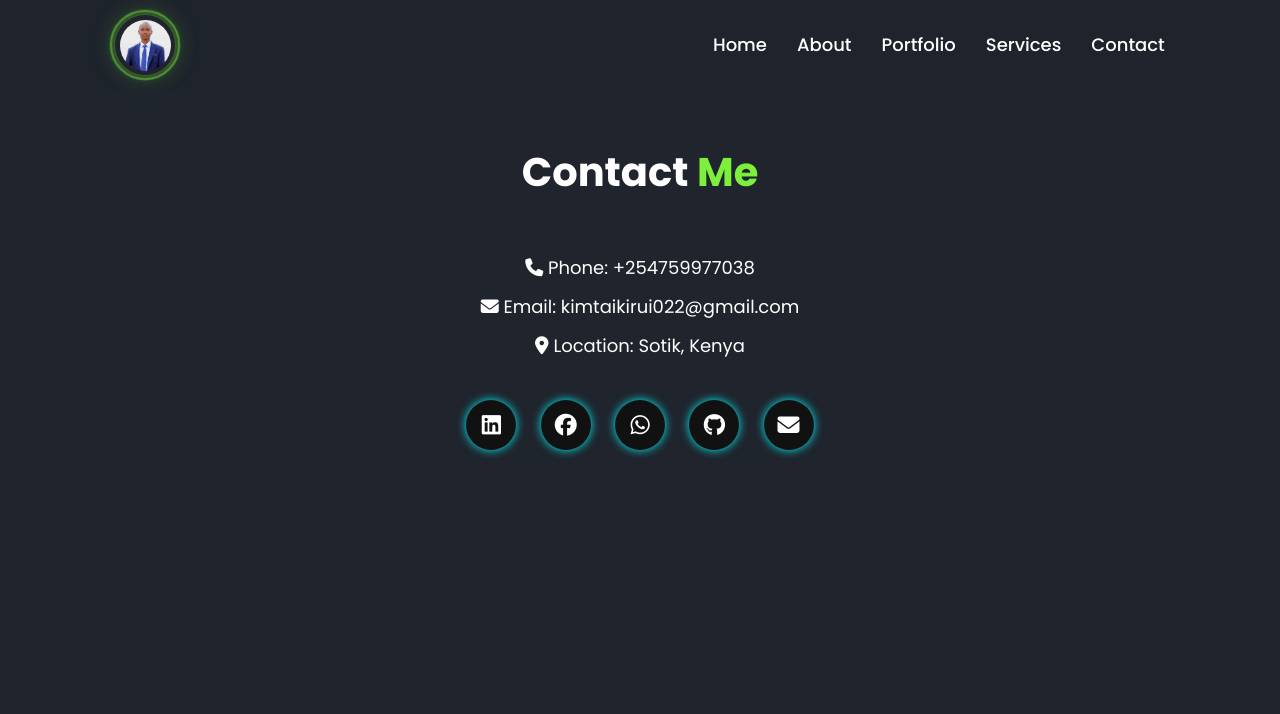
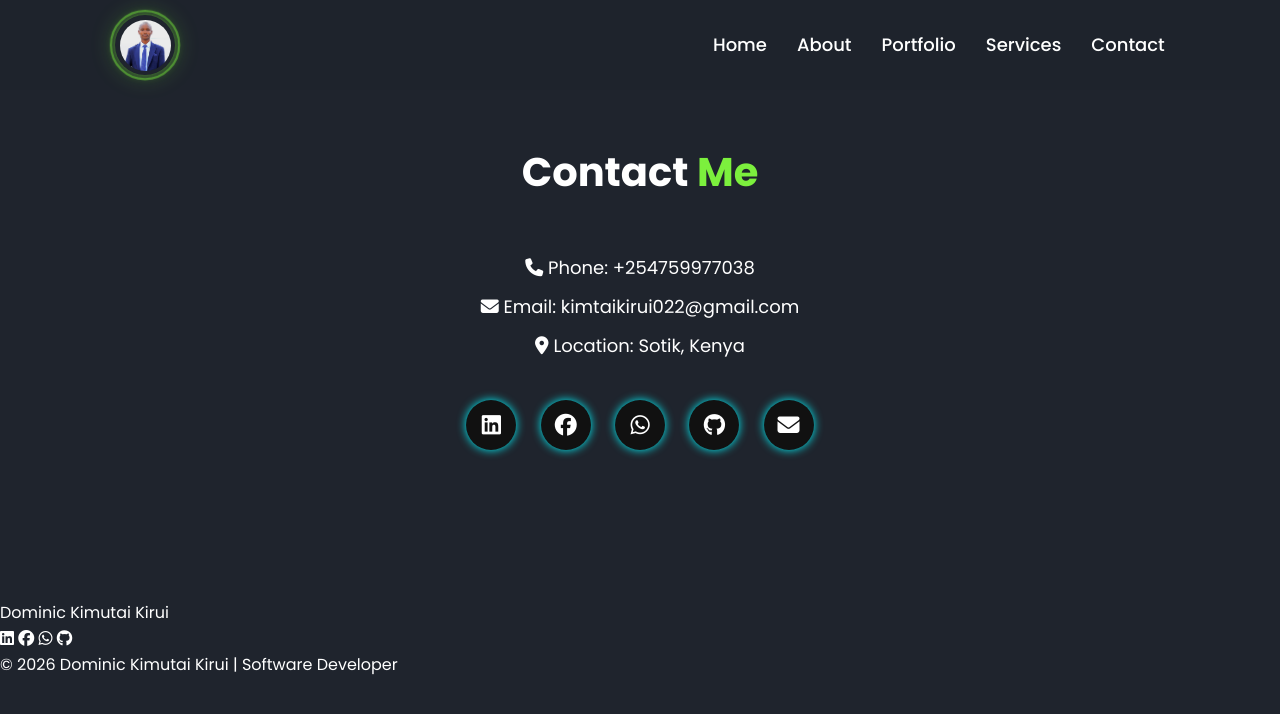
Before and after one commit to Dommy035/kirui-portfolio, a plain HTML site: page contact.html in a window 1280 px wide. Drawn offline with Linux system fonts and the light colour scheme.

Commit message:
contacts

```diff
--- a/contact.html
+++ b/contact.html
@@ -66,5 +66,38 @@
 
 </section>
 
+  <footer class="footer">
+
+<div class="footer-container">
+
+<p class="footer-name">Dominic Kimutai Kirui</p>
+
+<div class="footer-social">
+
+<a href="https://www.linkedin.com/" target="_blank">
+<i class="fab fa-linkedin"></i>
+</a>
+
+<a href="https://www.facebook.com/" target="_blank">
+<i class="fab fa-facebook"></i>
+</a>
+
+<a href="https://wa.me/254759977038" target="_blank">
+<i class="fab fa-whatsapp"></i>
+</a>
+
+<a href="https://github.com/" target="_blank">
+<i class="fab fa-github"></i>
+</a>
+
+</div>
+
+<p class="footer-copy">
+© 2026 Dominic Kimutai Kirui | Software Developer
+</p>
+
+</div>
+
+</footer>
 </body>
 </html>
```
